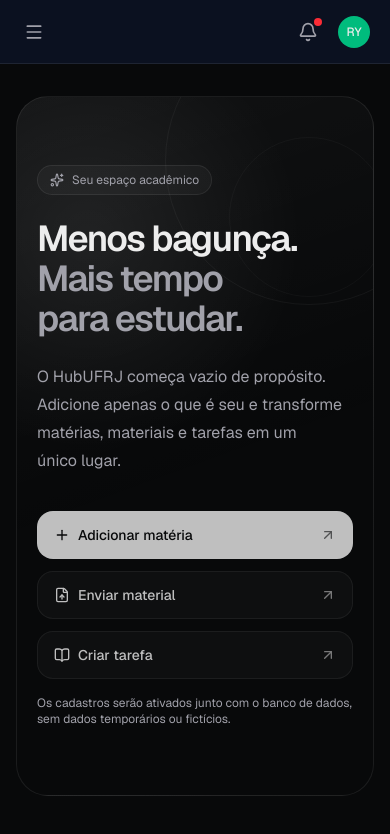
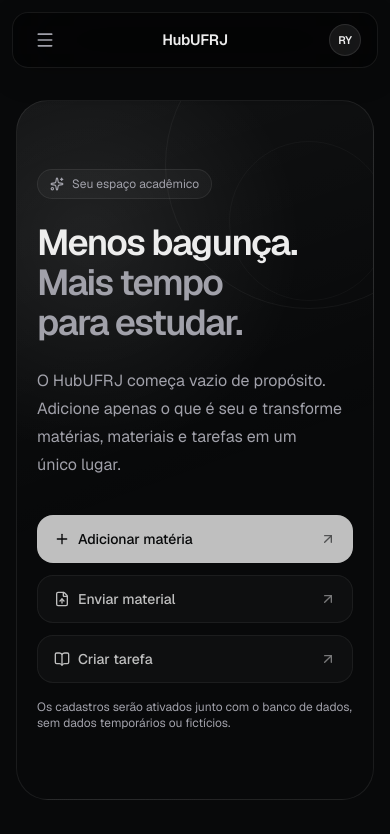
Before and after one commit to yujiraphael/hubufrj, a Next.js app: page /hoje in a window 390 px wide. Shown: the top 834 px of the page. Built offline with nearby package versions, Linux system fonts and the light colour scheme.

Commit message:
feat: redesenha cabeçalho mobile
* docs: define novo cabecalho mobile

* docs: define novo cabecalho mobile

* docs: define novo cabecalho mobile

* feat: redesenha topbar mobile premium

* style: neutraliza avatar do cabecalho

```diff
--- a/src/components/layout/Topbar.tsx
+++ b/src/components/layout/Topbar.tsx
@@ -1,8 +1,6 @@
 'use client';
 
-import { motion } from 'framer-motion';
-import { Search, Bell, Menu, X, Command, ChevronDown } from 'lucide-react';
-import { useState, useRef, useEffect } from 'react';
+import { Menu } from 'lucide-react';
 import { Avatar } from '@/components/shared/Avatar';
 
 interface TopbarProps {
@@ -10,108 +8,33 @@
 }
 
 export function Topbar({ onMenuClick }: TopbarProps) {
-  const [searchOpen, setSearchOpen] = useState(false);
-  const [notificationsOpen, setNotificationsOpen] = useState(false);
-  const searchRef = useRef<HTMLInputElement>(null);
-  const notificationsRef = useRef<HTMLDivElement>(null);
-
-  useEffect(() => {
-    const handleKeyDown = (e: KeyboardEvent) => {
-      if ((e.metaKey || e.ctrlKey) && e.key === 'k') {
-        e.preventDefault();
-        setSearchOpen(true);
-      }
-      if (e.key === 'Escape') {
-        setSearchOpen(false);
-        setNotificationsOpen(false);
-      }
-    };
-
-    document.addEventListener('keydown', handleKeyDown);
-    return () => document.removeEventListener('keydown', handleKeyDown);
-  }, []);
-
-  useEffect(() => {
-    if (searchOpen && searchRef.current) {
-      searchRef.current.focus();
-    }
-  }, [searchOpen]);
-
-  useEffect(() => {
-    function handleClickOutside(e: MouseEvent) {
-      if (notificationsRef.current && !notificationsRef.current.contains(e.target as Node)) {
-        setNotificationsOpen(false);
-      }
-    }
-    document.addEventListener('mousedown', handleClickOutside);
-    return () => document.removeEventListener('mousedown', handleClickOutside);
-  }, []);
-
   return (
-    <header className="h-16 bg-[var(--surface)] border-b border-[rgba(255,255,255,0.08)] flex items-center justify-between px-4 sm:px-6">
-      <div className="flex items-center gap-4">
+    <div className="sticky top-0 z-40 px-3 pt-3 sm:px-5 sm:pt-4 lg:px-6">
+      <header className="mx-auto flex h-14 w-full max-w-6xl items-center justify-between rounded-2xl border border-white/10 bg-black/45 px-2.5 shadow-[0_8px_30px_rgba(0,0,0,0.18)] backdrop-blur-2xl sm:px-3 lg:h-16">
         <button
+          type="button"
           onClick={onMenuClick}
-          className="lg:hidden p-2 rounded-lg text-muted-foreground hover:text-foreground hover:bg-[var(--elevated)] transition-colors"
+          className="flex h-11 w-11 items-center justify-center rounded-xl text-muted-foreground transition-colors hover:bg-white/[0.06] hover:text-foreground lg:hidden"
           aria-label="Abrir menu"
         >
-          <Menu className="h-5 w-5" />
+          <Menu className="h-5 w-5" aria-hidden="true" />
         </button>
 
-        <motion.div
-          initial={{ opacity: 0, width: 0 }}
-          animate={{ opacity: searchOpen ? 1 : 0, width: searchOpen ? 320 : 0 }}
-          transition={{ duration: 0.2 }}
-          className="relative hidden lg:flex"
-        >
-          <Search className="absolute left-3 top-1/2 -translate-y-1/2 h-4 w-4 text-muted-foreground" aria-hidden="true" />
-          <input
-            ref={searchRef}
-            type="search"
-            placeholder="Buscar... (Cmd+K)"
-            className="w-full pl-10 pr-4 py-2 bg-[var(--background)] border border-[rgba(255,255,255,0.08)] rounded-lg text-foreground placeholder:text-muted-foreground focus:outline-none focus:ring-2 focus:ring-blue-500 focus:border-transparent transition-all"
-            aria-label="Busca global"
-            autoComplete="off"
-          />
-          <kbd className="absolute right-3 top-1/2 -translate-y-1/2 px-1.5 py-0.5 text-xs bg-[var(--elevated)] border border-[rgba(255,255,255,0.08)] rounded text-muted-foreground">
-            <Command className="h-3 w-3 inline-block align-middle mr-1" />K
-          </kbd>
-        </motion.div>
-      </div>
-
-      <div className="flex items-center gap-2">
-        <div className="relative" ref={notificationsRef}>
-          <button
-            onClick={() => setNotificationsOpen(!notificationsOpen)}
-            className="relative p-2 rounded-lg text-muted-foreground hover:text-foreground hover:bg-[var(--elevated)] transition-colors"
-            aria-label="Notificações"
-            aria-expanded={notificationsOpen}
-          >
-            <Bell className="h-5 w-5" />
-            <span className="absolute top-1 right-1 w-2 h-2 bg-red-500 rounded-full" aria-hidden="true" />
-          </button>
-
-          {notificationsOpen && (
-            <motion.div
-              initial={{ opacity: 0, y: 10 }}
-              animate={{ opacity: 1, y: 0 }}
-              exit={{ opacity: 0, y: 10 }}
-              className="absolute right-0 top-full mt-2 w-80 bg-[var(--elevated)] border border-[rgba(255,255,255,0.08)] rounded-lg shadow-lg p-4 z-50"
-            >
-              <h3 className="font-medium text-foreground mb-3">Notificações</h3>
-              <div className="space-y-2">
-                <p className="text-sm text-muted-foreground text-center py-4">Nenhuma notificação por enquanto</p>
-              </div>
-            </motion.div>
-          )}
+        <div className="min-w-0 flex-1 text-center lg:text-left">
+          <div className="inline-flex flex-col items-center lg:items-start">
+            <span className="text-[15px] font-semibold tracking-[-0.02em] text-foreground">HubUFRJ</span>
+            <span className="hidden text-[11px] text-muted-foreground sm:block">Seu espaço acadêmico</span>
+          </div>
         </div>
 
-        <div className="relative">
-          <button className="flex items-center gap-2 p-1 rounded-lg hover:bg-[var(--elevated)] transition-colors">
-            <Avatar name="Raphael Yuji Fujiwara" size="sm" />
-          </button>
-        </div>
-      </div>
-    </header>
+        <button
+          type="button"
+          className="flex h-11 w-11 items-center justify-center rounded-xl transition-colors hover:bg-white/[0.06]"
+          aria-label="Abrir perfil"
+        >
+          <Avatar name="Raphael Yuji Fujiwara" size="sm" className="ring-1 ring-white/10" />
+        </button>
+      </header>
+    </div>
   );
 }
--- a/src/components/shared/Avatar.tsx
+++ b/src/components/shared/Avatar.tsx
@@ -7,35 +7,23 @@
 }
 
 const sizeClasses = {
-  sm: 'h-8 w-8 text-xs',
-  md: 'h-10 w-10 text-sm',
-  lg: 'h-12 w-12 text-base',
+  sm: 'h-8 w-8 text-[11px]',
+  md: 'h-10 w-10 text-xs',
+  lg: 'h-12 w-12 text-sm',
 };
 
 export function Avatar({ name, size = 'md', className = '' }: AvatarProps) {
   const initials = name
     .split(' ')
-    .map((n) => n[0])
+    .filter(Boolean)
+    .slice(0, 2)
+    .map((part) => part[0])
     .join('')
-    .toUpperCase()
-    .slice(0, 2);
-
-  const colors = [
-    'bg-blue-500',
-    'bg-green-500',
-    'bg-purple-500',
-    'bg-orange-500',
-    'bg-pink-500',
-    'bg-cyan-500',
-    'bg-indigo-500',
-    'bg-emerald-500',
-  ];
-
-  const colorIndex = name.split('').reduce((acc, char) => acc + char.charCodeAt(0), 0) % colors.length;
+    .toUpperCase();
 
   return (
     <div
-      className={`${sizeClasses[size]} rounded-full flex items-center justify-center font-medium ${colors[colorIndex]} ${className}`}
+      className={`${sizeClasses[size]} flex items-center justify-center rounded-full bg-white/[0.07] font-semibold tracking-[-0.02em] text-foreground ring-1 ring-inset ring-white/10 ${className}`}
       aria-label={name}
     >
       {initials}
```
Also changed, not shown: 3 other files (tests, documents, lock files or other folders).
